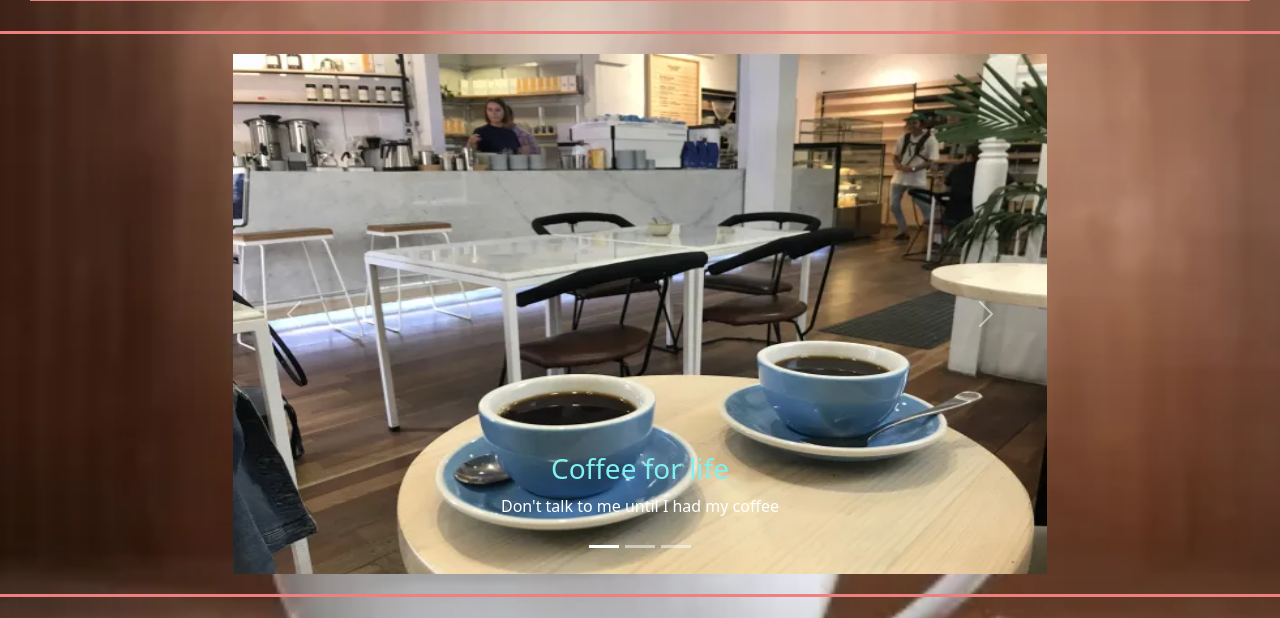
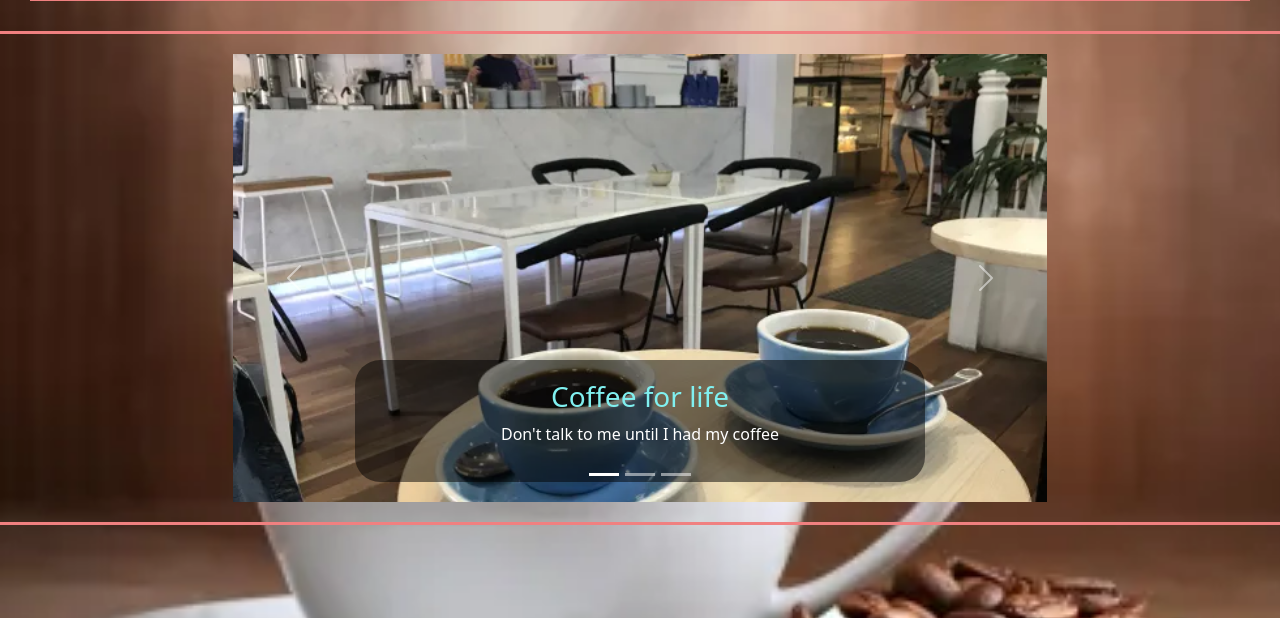
Before and after one commit to garciabusiness21/aurora, a website built with Parcel: page index.html in a window 1280 px wide. Shown: the part 786-1404 px from the top of the page. Built offline with nearby package versions, Linux system fonts and the light colour scheme; files whose address does not match are found by name.

Commit message:
Fixed carousel via CSS

```diff
--- a/index.html
+++ b/index.html
@@ -67,7 +67,7 @@
                 <div class="col-2"></div>
 
             </div>
-
+            <div class="col">
                 <h3>What Sets Us Apart:</h3>
                 <ul>
                     <li>
@@ -93,6 +93,8 @@
                     Come sip, savor, and stay awhile. ☕
                 </p>
             </div>
+
+        </div>
     </section>
 
     <section class="row row-content">
@@ -105,21 +107,21 @@
                 </div>
                 <div class="carousel-inner">
                     <div class="carousel-item active">
-                        <div class="carousel-caption">
+                        <div class="carousel-caption car-bg">
                             <h3>Coffee for life</h3>
                             <p class="d-none d-sm-block">Don't talk to me until I had my coffee</p>
                         </div>
                         <img class="d-block w-100 cafe-1" src="cafe1.webp" alt="Breadcrumb Trail Campground" />
                     </div>
                     <div class="carousel-item">
-                        <div class="carousel-caption">
+                        <div class="carousel-caption car-bg">
                             <h3>Coffee is good</h3>
                             <p class="d-none d-sm-block">Wakes you up instantly</p>
                         </div>
                         <img class="d-block w-100" src="cafe2.webp" alt="React Lake Campground" />
                     </div>
                     <div class="carousel-item">
-                        <div class="carousel-caption">
+                        <div class="carousel-caption car-bg">
                             <h3>Wake me up</h3>
                             <p class="d-none d-sm-block">Only if there's coffee</p>
                         </div>
--- a/styles.css
+++ b/styles.css
@@ -100,10 +100,6 @@ header {
     color: white
 }
 
-.cafe-1 {
-    height: 520px;
-}
-
 .btn77 {
     background-color: lightcoral;
     border: none;
@@ -117,3 +113,29 @@ header {
     background-color: lightcoral;
     padding-bottom: 20px;
 }
+
+.car-bg {
+    background-color: grey;
+    background: rgba(0,0,0,0.5);
+    border-radius: 25px;
+}
+
+
+
+.carousel-inner {
+    height: 0;
+    padding-bottom: 55%;
+}
+
+.carousel-item {
+    position: absolute !important; /* Important to override Bootstrap's default */
+    top: 0;
+    right: 0;
+    bottom: 0;
+    left: 0;
+}
+
+.carousel-item img {
+    height: 100%;
+    object-fit: cover;
+}
```
Lines whose indentation alone changed are shown as unchanged.
